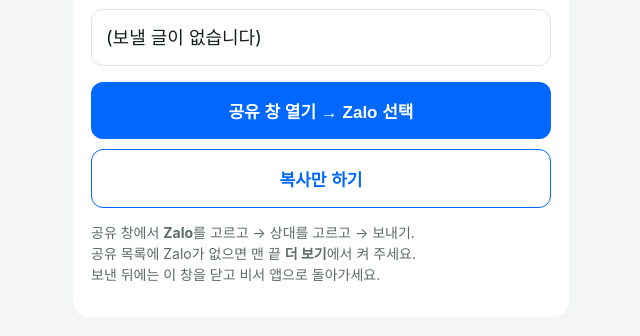
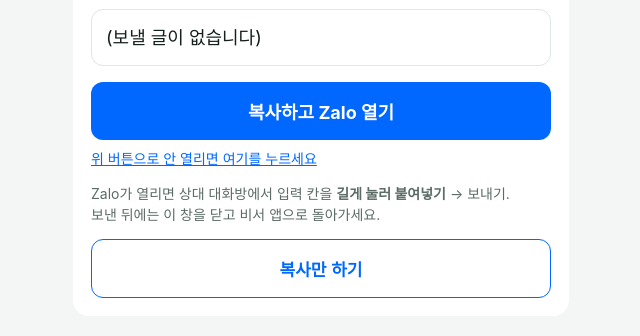
Before and after one commit to choihongjun-creator/vn-message-helper, a plain HTML site: page share.html in a window 1280 px wide. Shown: the part 68-404 px from the top of the page, without its empty margins (319-959 px from the left). Drawn offline with Linux system fonts and the light colour scheme.

Commit message:
공유 페이지: 앱 안 브라우저에 공유 창이 없어서 '복사하고 Zalo 열기' 버튼을 맨 위에 둠
Co-Authored-By: Claude Opus 5.5 <noreply@anthropic.com>

```diff
--- a/share.html
+++ b/share.html
@@ -17,6 +17,8 @@
   button{display:block;width:100%;padding:16px;border:0;border-radius:12px;font-size:17px;font-weight:700;margin-top:10px;cursor:pointer}
   .share{background:var(--zalo);color:#fff}
   .copy{background:transparent;color:var(--zalo);border:1px solid var(--zalo)}
+  .share{background:transparent;color:var(--zalo);border:1px solid var(--zalo)}
+  a.zalo{display:block;padding:16px;border-radius:12px;background:var(--zalo);color:#fff;font-size:18px;font-weight:700;text-decoration:none;text-align:center}
   p{color:var(--sub);font-size:14px;line-height:1.5}
   .toast{position:fixed;left:50%;bottom:30px;transform:translateX(-50%);background:#14201d;color:#fff;padding:10px 16px;border-radius:10px;font-size:14px;display:none}
 </style>
@@ -26,9 +28,11 @@
   <h1>📤 Zalo로 보내기</h1>
   <div class="msg" id="msg"></div>
   <div class="ko" id="ko"></div>
+  <a class="zalo" id="zalo" href="zalo://">복사하고 Zalo 열기</a>
+  <p style="margin:8px 0 0"><a href="https://zalo.me/" style="color:var(--zalo)">위 버튼으로 안 열리면 여기를 누르세요</a></p>
+  <p id="zhelp">Zalo가 열리면 상대 대화방에서 입력 칸을 <b>길게 눌러 붙여넣기</b> → 보내기.<br>보낸 뒤에는 이 창을 닫고 비서 앱으로 돌아가세요.</p>
   <button class="share" id="share">공유 창 열기 → Zalo 선택</button>
   <button class="copy" id="copy">복사만 하기</button>
-  <p>공유 창에서 <b>Zalo</b>를 고르고 → 상대를 고르고 → 보내기.<br>공유 목록에 Zalo가 없으면 맨 끝 <b>더 보기</b>에서 켜 주세요.<br>보낸 뒤에는 이 창을 닫고 비서 앱으로 돌아가세요.</p>
 </div>
 <div class="toast" id="toast"></div>
 <script>
@@ -44,6 +48,10 @@
   const copy = async () => { try { await navigator.clipboard.writeText(text); toast('복사했습니다. Zalo에 붙여 넣으세요'); }
     catch (e) { const r = document.createRange(); r.selectNodeContents(document.getElementById('msg')); const s = getSelection(); s.removeAllRanges(); s.addRange(r); toast('글을 선택했습니다. 길게 눌러 복사하세요'); } };
   document.getElementById('copy').onclick = copy;
+  // 앱 안 브라우저에는 공유 창이 없을 수 있다 → 그때는 공유 버튼을 숨기고 'Zalo 열기'만 둔다
+  if (!navigator.share) document.getElementById('share').style.display = 'none';
+  // Zalo 열기: 누르는 순간 다시 복사(클립보드가 비었을 경우 대비) 후 Zalo 앱으로
+  document.getElementById('zalo').addEventListener('click', () => { try { navigator.clipboard.writeText(text); } catch (e) {} });
   document.getElementById('share').onclick = async () => {
     if (!text) return;
     if (navigator.share) { try { await navigator.share({ text }); return; } catch (e) { if (e && e.name === 'AbortError') return; } }
```
